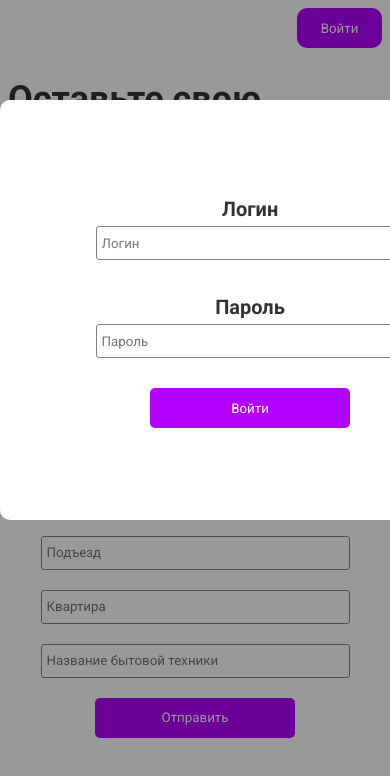
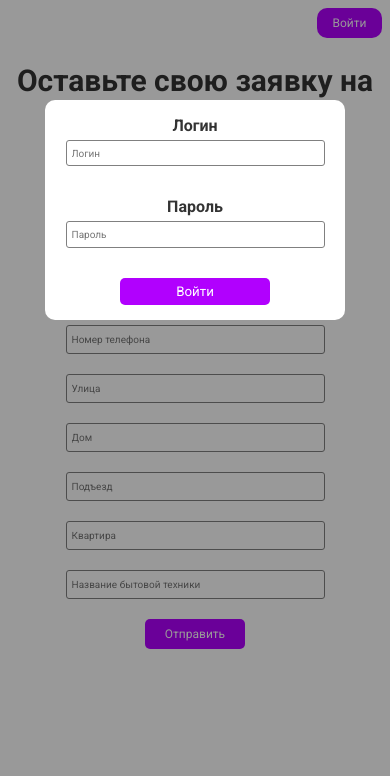
Before and after one commit to Vovchik-tkd/TRPO, a plain HTML site: page index.html in a window 390 px wide. Both pictures are taken after a click on the button "Войти". Drawn offline with Linux system fonts and the light colour scheme.

Commit message:
adaptive

```diff
--- a/css/style.css
+++ b/css/style.css
@@ -44,7 +44,8 @@
 .user-form-title {
     font-weight: 700;
     font-size: 36px;
-    color: rgba(0, 0, 0, .8)
+    color: rgba(0, 0, 0, .8);
+    text-align: center;;
 }
 
 .user-form-input {
@@ -86,8 +87,8 @@
     align-items: center;
     border: none;
     border-radius: 10px;
-    width: 500px;
-    height: 420px;
+    width: 400px;
+    height: 320px;
     margin: auto;
     background-color: white;
 }
@@ -149,3 +150,79 @@
 footer {
     height: 50px;
 }
+
+@media screen and (max-width: 500px) {
+    .header-btn {
+        display: flex;
+        justify-content: center;
+        border: none;
+        border-radius: 10px;
+        background-color: #B100FE;
+        color: white;
+        height: 30px;
+        width: 65px;
+        font-size: 12px;
+    }
+    .user-form-title {
+        font-weight: 700;
+        font-size: 30px;
+        color: rgba(0, 0, 0, .8);
+        text-align: center;;
+    }
+    .user-form-input {
+        width: 250px;
+        height: 25px;
+        margin-top: 20px;
+        border: 1px solid gray;
+        border-radius: 3px;
+        padding-left: 5px;
+        font-size: 10px;
+    }
+    .user-form-btn {
+        margin-top: 20px;
+        width: 100px;
+        height: 30px;
+        border: none;
+        border-radius: 5px;
+        color: white;
+        background-color: #B100FE;
+        font-size: 12px;
+    }
+    .login-form {
+        display: flex;
+        justify-content: center;
+        flex-direction: column;
+        align-items: center;
+        border: none;
+        border-radius: 10px;
+        width: 300px;
+        height: 220px;
+        margin: auto;
+        background-color: white;
+    }
+    .login-form-title {
+        font-weight: 700;
+        font-size: 16px;
+        color: rgba(0, 0, 0, .8);
+        margin-bottom: 5px;
+    }
+    .login-form-input {
+        width: 250px;
+        height: 25px;
+        margin-bottom: 15px;
+        border: 1px solid gray;
+        border-radius: 3px;
+        padding-left: 5px;
+        font-size: 10px;
+    }
+    .login-form-btn {
+        margin-top: 15px;
+        margin-bottom: 15px;
+        width: 150px;
+        height: 30px;
+        border: none;
+        border-radius: 5px;
+        color: white;
+        background-color: #B100FE;
+    }
+}
```
